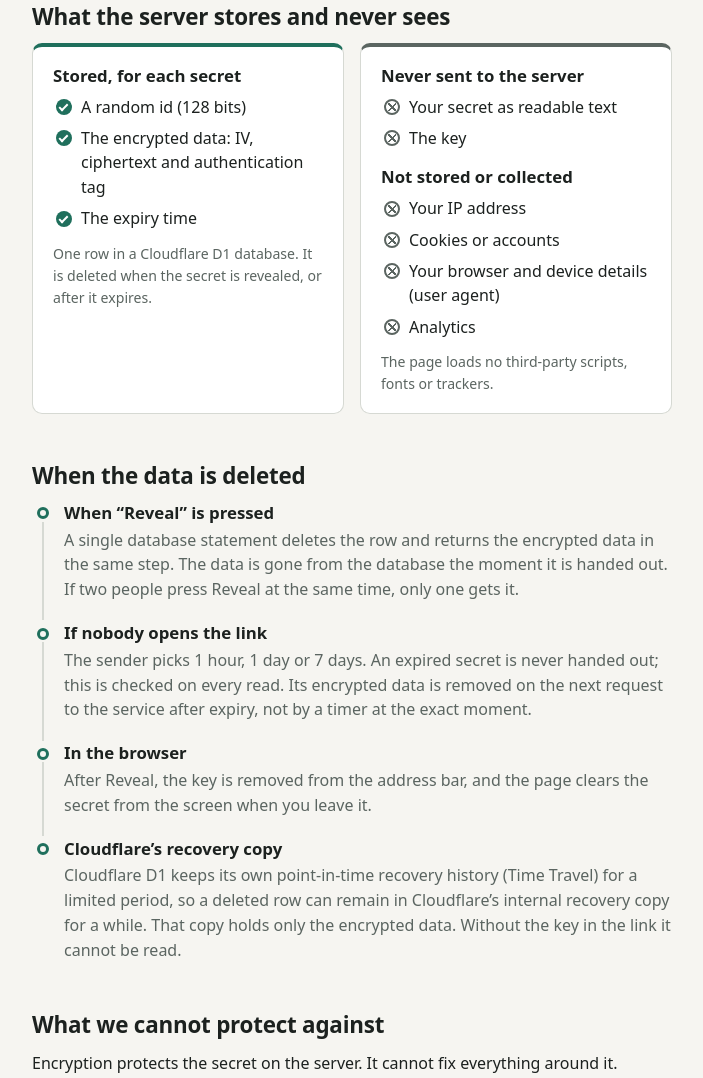
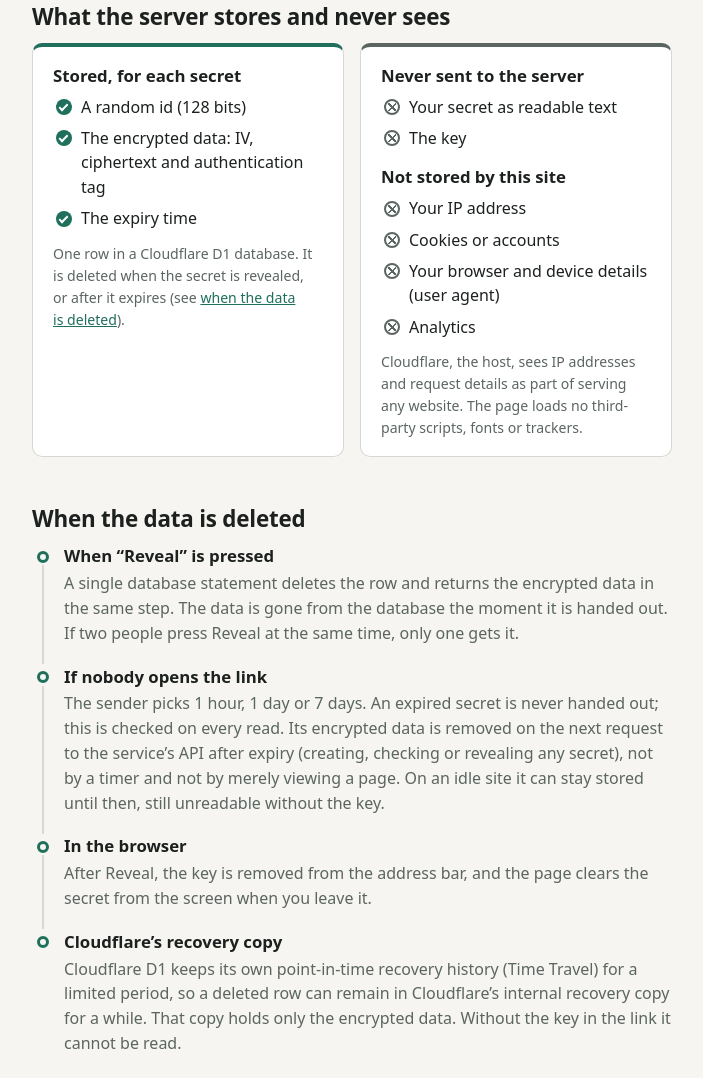
Before and after one commit to devopsacid/onetime, a website built with Vite: page how-it-works.html in a window 1280 px wide. Shown: the part 2182-3260 px from the top of the page, without its empty margins (288-991 px from the left). Built offline with nearby package versions, Linux system fonts and the light colour scheme.

Commit message:
Make the privacy and deletion wording exactly true
Separate what the site's code stores from what Cloudflare as host sees,
mention the theme choice kept in the browser, say that expired rows go on the
next API request (not on page views), and that the key travels in the link.

Co-Authored-By: Claude Opus 5.5 <noreply@anthropic.com>

```diff
--- a/how-it-works.html
+++ b/how-it-works.html
@@ -277,7 +277,7 @@
             </div>
             <div class="part part-key">
               <dt>Key</dt>
-              <dd>Decrypts the data. It never leaves the sender’s and recipient’s browsers.</dd>
+              <dd>Decrypts the data. It is never sent to the server; it travels only inside the link you send.</dd>
             </div>
           </dl>
         </figure>
@@ -299,7 +299,8 @@
               <li>The expiry time</li>
             </ul>
             <p class="hint">
-              One row in a Cloudflare D1 database. It is deleted when the secret is revealed, or after it expires.
+              One row in a Cloudflare D1 database. It is deleted when the secret is revealed, or after it expires (see
+              <a href="#deletion">when the data is deleted</a>).
             </p>
           </div>
           <div class="compare-card compare-never">
@@ -308,14 +309,17 @@
               <li>Your secret as readable text</li>
               <li>The key</li>
             </ul>
-            <h3>Not stored or collected</h3>
+            <h3>Not stored by this site</h3>
             <ul class="crosses">
               <li>Your IP address</li>
               <li>Cookies or accounts</li>
               <li>Your browser and device details (user agent)</li>
               <li>Analytics</li>
             </ul>
-            <p class="hint">The page loads no third-party scripts, fonts or trackers.</p>
+            <p class="hint">
+              Cloudflare, the host, sees IP addresses and request details as part of serving any website. The page loads
+              no third-party scripts, fonts or trackers.
+            </p>
           </div>
         </div>
       </section>
@@ -335,8 +339,9 @@
             <h3>If nobody opens the link</h3>
             <p>
               The sender picks 1 hour, 1 day or 7 days. An expired secret is never handed out; this is checked on every
-              read. Its encrypted data is removed on the next request to the service after expiry, not by a timer at the
-              exact moment.
+              read. Its encrypted data is removed on the next request to the service’s API after expiry (creating, checking
+              or revealing any secret), not by a timer and not by merely viewing a page. On an idle site it can stay stored
+              until then, still unreadable without the key.
             </p>
           </li>
           <li>
@@ -467,7 +472,7 @@
     </main>
 
     <footer class="site-footer site-footer-plain">
-      <p>No accounts, cookies or analytics. Secrets are encrypted in your browser.</p>
+      <p>No accounts, cookies or analytics. Secrets are encrypted on your device. Only your theme choice is saved, in your browser.</p>
       <p><a href="/">Share a secret</a> · <a href="/command-line">Command-line tool</a></p>
     </footer>
   </body>
```
Also changed, not shown: command-line.html (+1 -1 lines), index.html (+4 -2 lines).
